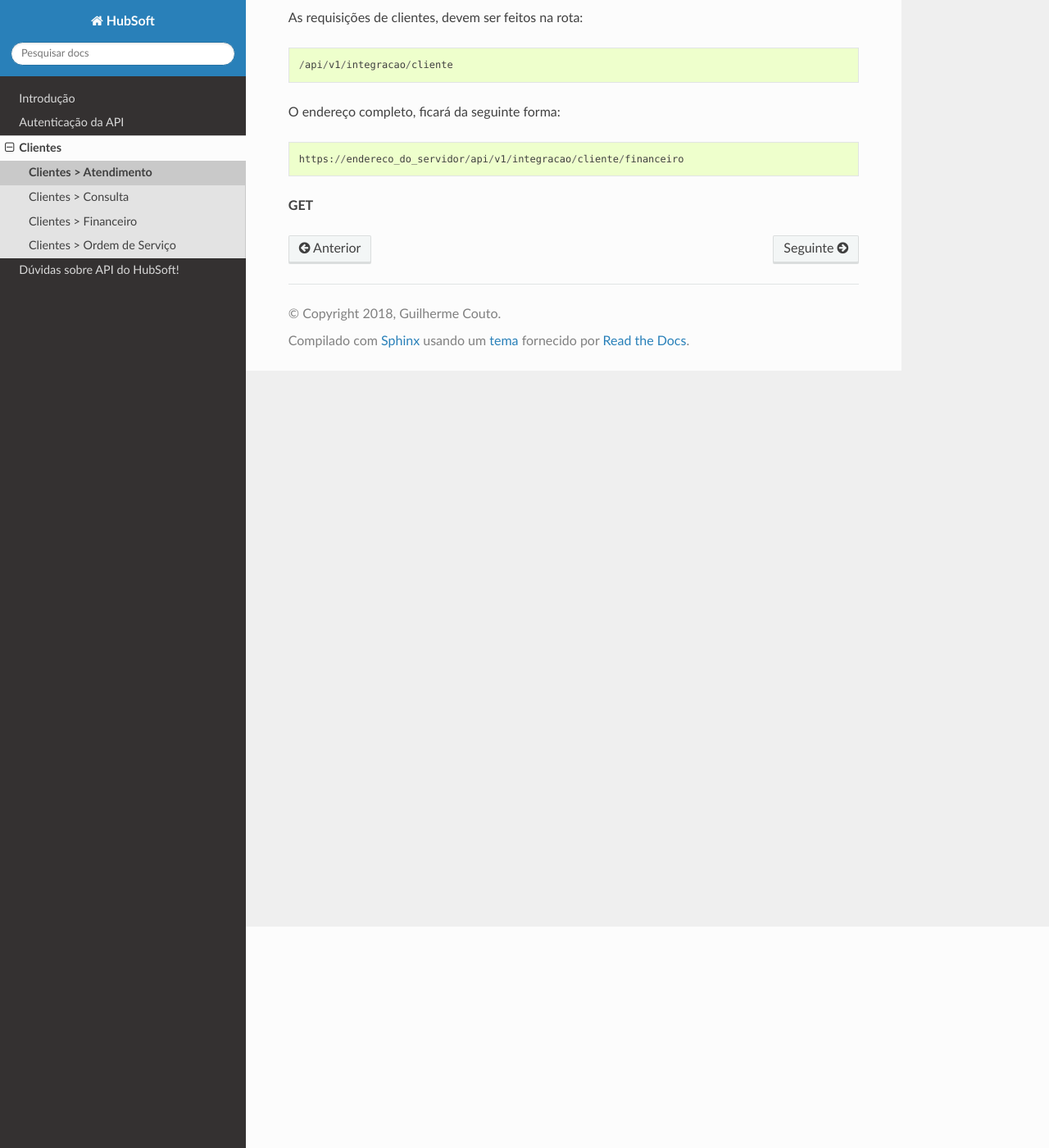
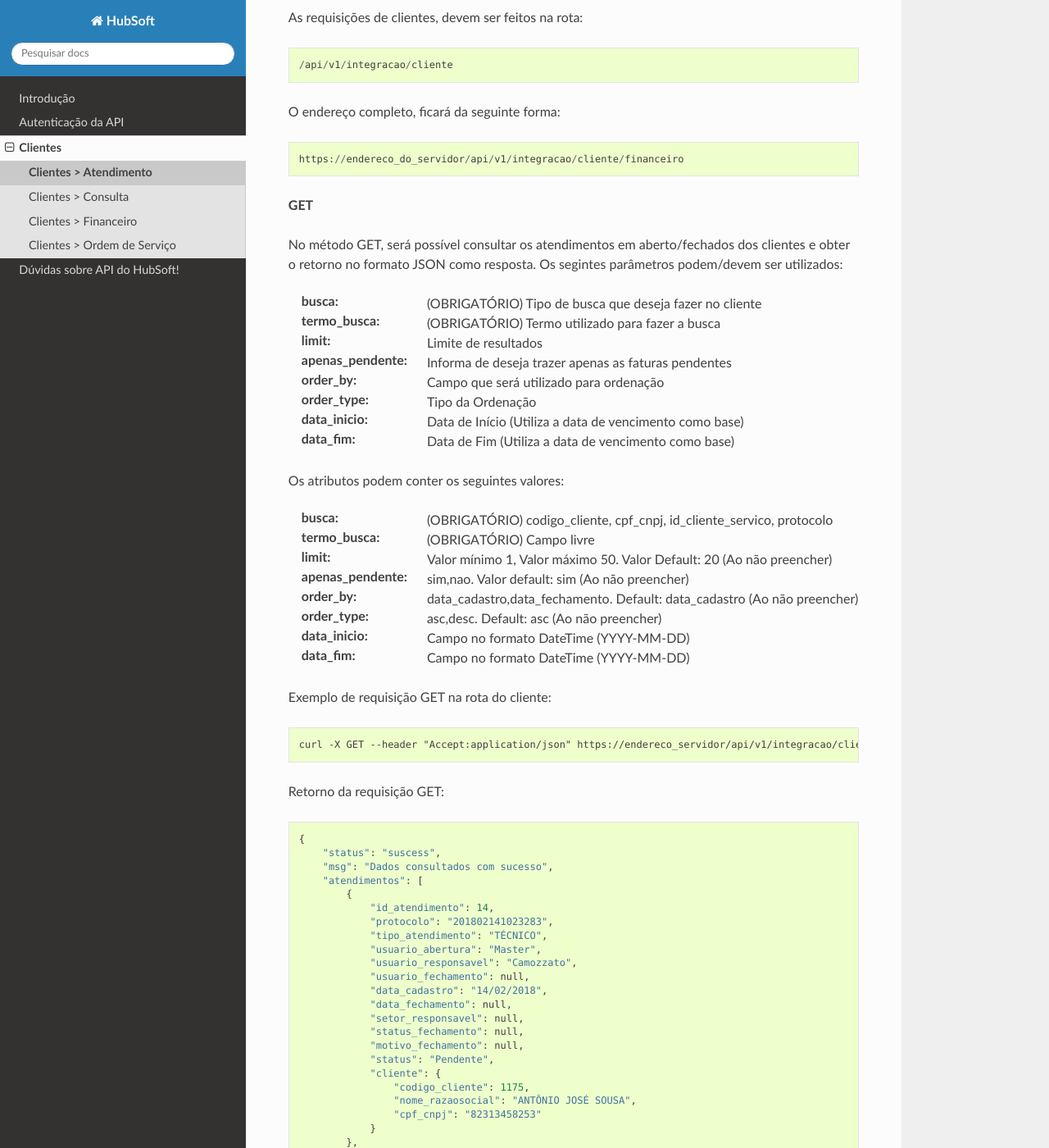
Before and after one commit to hubsoftbrasil/api, a Sphinx documentation site: the page built from docs/source/clientes/atendimento.rst, in a window 1280 px wide and 1400 px high, scrolled down 270 px. Shown: the whole window at 82% size. Built offline with Sphinx 7.4.7 and the Read the Docs theme 2.0.0, drawn with Linux system fonts in a browser that asks for light colours; some of the changed text lies outside the part shown.

Commit message:
Acrescentando documentacao de atendimentos do cliente

```diff
--- a/docs/source/clientes/atendimento.rst
+++ b/docs/source/clientes/atendimento.rst
@@ -14,3 +14,114 @@ O endereço completo, ficará da seguinte forma::
 	https://endereco_do_servidor/api/v1/integracao/cliente/financeiro
 
 **GET**
+
+No método GET, será possível consultar os atendimentos em aberto/fechados dos clientes e obter o retorno no formato JSON como resposta. Os segintes parâmetros podem/devem ser utilizados:
+
+:busca: (OBRIGATÓRIO) Tipo de busca que deseja fazer no cliente
+:termo_busca: (OBRIGATÓRIO) Termo utilizado para fazer a busca
+:limit: Limite de resultados
+:apenas_pendente: Informa de deseja trazer apenas as faturas pendentes
+:order_by: Campo que será utilizado para ordenação
+:order_type: Tipo da Ordenação
+:data_inicio: Data de Início (Utiliza a data de vencimento como base)
+:data_fim: Data de Fim (Utiliza a data de vencimento como base)
+
+Os atributos podem conter os seguintes valores:
+
+:busca: (OBRIGATÓRIO) codigo_cliente, cpf_cnpj, id_cliente_servico, protocolo
+:termo_busca: (OBRIGATÓRIO) Campo livre
+:limit: Valor mínimo 1, Valor máximo 50. Valor Default: 20 (Ao não preencher)
+:apenas_pendente: sim,nao. Valor default: sim (Ao não preencher)
+:order_by: data_cadastro,data_fechamento. Default: data_cadastro (Ao não preencher)
+:order_type: asc,desc. Default: asc (Ao não preencher)
+:data_inicio: Campo no formato DateTime (YYYY-MM-DD)
+:data_fim: Campo no formato DateTime (YYYY-MM-DD)
+
+Exemplo de requisição GET na rota do cliente::
+
+	curl -X GET --header "Accept:application/json" https://endereco_servidor/api/v1/integracao/cliente/atendimento?busca=codigo_cliente&termo_busca=1099&limit=2 -k --header "Authorization: Bearer eyJ0eXAiOiJKV1QiLCJhbGciOiJSUzI1NiIsImp0aSI6Ijg0MTM2O"
+
+Retorno da requisição GET::
+
+	{
+	    "status": "suscess",
+	    "msg": "Dados consultados com sucesso",
+	    "atendimentos": [
+	        {
+	            "id_atendimento": 14,
+	            "protocolo": "201802141023283",
+	            "tipo_atendimento": "TÉCNICO",
+	            "usuario_abertura": "Master",
+	            "usuario_responsavel": "Camozzato",
+	            "usuario_fechamento": null,
+	            "data_cadastro": "14/02/2018",
+	            "data_fechamento": null,
+	            "setor_responsavel": null,
+	            "status_fechamento": null,
+	            "motivo_fechamento": null,
+	            "status": "Pendente",
+	            "cliente": {
+	                "codigo_cliente": 1175,
+	                "nome_razaosocial": "ANTÔNIO JOSÉ SOUSA",
+	                "cpf_cnpj": "82313458253"
+	            }
+	        },
+	        {
+	            "id_atendimento": 19,
+	            "protocolo": "201803121414088",
+	            "tipo_atendimento": "TÉCNICO",
+	            "usuario_abertura": "Master",
+	            "usuario_responsavel": "Master",
+	            "usuario_fechamento": null,
+	            "data_cadastro": "12/03/2018",
+	            "data_fechamento": null,
+	            "setor_responsavel": null,
+	            "status_fechamento": null,
+	            "motivo_fechamento": null,
+	            "status": "Pendente",
+	            "cliente": {
+	                "codigo_cliente": 1175,
+	                "nome_razaosocial": "ANTÔNIO JOSÉ SOUSA",
+	                "cpf_cnpj": "82313458253"
+	            }
+	        },
+	        {
+	            "id_atendimento": 20,
+	            "protocolo": "201803130936061",
+	            "tipo_atendimento": "TÉCNICO",
+	            "usuario_abertura": "Master",
+	            "usuario_responsavel": "Master",
+	            "usuario_fechamento": null,
+	            "data_cadastro": "13/03/2018",
+	            "data_fechamento": null,
+	            "setor_responsavel": null,
+	            "status_fechamento": null,
+	            "motivo_fechamento": null,
+	            "status": "Pendente",
+	            "cliente": {
+	                "codigo_cliente": 1175,
+	                "nome_razaosocial": "ANTÔNIO JOSÉ SOUSA",
+	                "cpf_cnpj": "82313458253"
+	            }
+	        },
+	        {
+	            "id_atendimento": 21,
+	            "protocolo": "201803131015475",
+	            "tipo_atendimento": "TÉCNICO",
+	            "usuario_abertura": "Master",
+	            "usuario_responsavel": "Master",
+	            "usuario_fechamento": null,
+	            "data_cadastro": "13/03/2018",
+	            "data_fechamento": null,
+	            "setor_responsavel": null,
+	            "status_fechamento": null,
+	            "motivo_fechamento": null,
+	            "status": "Pendente",
+	            "cliente": {
+	                "codigo_cliente": 1175,
+	                "nome_razaosocial": "ANTÔNIO JOSÉ SOUSA",
+	                "cpf_cnpj": "82313458253"
+	            }
+	        }
+	    ]
+	}
```
